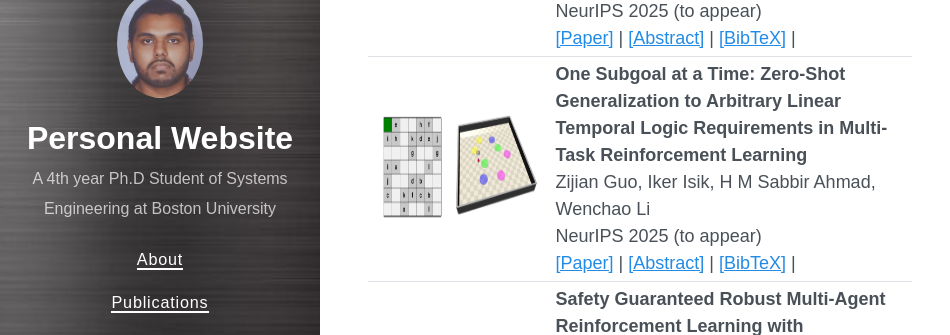
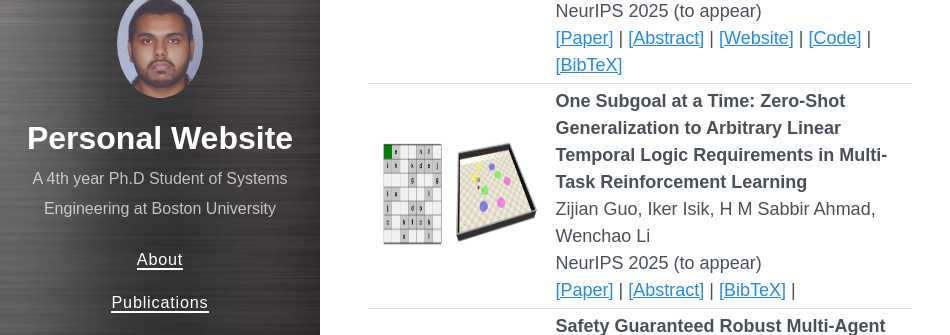
Before and after one commit to SabbirAhmad26/sabbirahmad26.github.io, a Jekyll site: the page built from README.md, in a window 1280 px wide and 900 px high, scrolled down 752 px, cut to the strip 232-567 px from the top of the window. Shown: the whole strip, without its empty margins (0-950 px from the left). Built offline with Jekyll 4.4.1, drawn with Linux system fonts in a browser that asks for light colours; nearby versions of some CDN libraries; our own code applies the rules of GitHub Pages for plain Markdown files.

Commit message:
Update home.html

```diff
--- a/_layouts/home.html
+++ b/_layouts/home.html
@@ -51,8 +51,8 @@
             <tr>
             <!-- Publication Image -->
             <td style='width:300px;height:150px'>
-                <a imageanchor='1' href='images/metadrive.gif'>
-                    <img width='200' src='images/metadrive.gif' height='120' border='0' style='border-radius: 5px'/>
+                <a imageanchor='1' href='/images/metadrive.gif'>
+                    <img width='200' src='/images/metadrive.gif' height='120' border='0' style='border-radius: 5px'/>
                 </a>
             </td>
             <!-- Publication Details -->
@@ -63,7 +63,9 @@
                 <div class="publication-links">
                     <a href="https://arxiv.org/pdf/2507.14850">[Paper]</a> |
                     <a href="javascript:void(0);" onclick="toggleAbstract('abstract-1')">[Abstract]</a> |
-                    <a href="javascript:void(0);" onclick="toggleBibtex('bibtex-1')">[BibTeX]</a> |
+                    <a href="https://bu-depend-lab.github.io/GenZ-LTL/" target="_blank">[Website]</a> |
+                    <a href="https://github.com/BU-DEPEND-Lab/GenZ-LTL" target="_blank">[Code]</a> |
+                    <a href="javascript:void(0);" onclick="toggleBibtex('bibtex-1')">[BibTeX]</a>
                 </div>
                 <!-- Hidden Abstract and BibTeX sections -->
                 <div id="abstract-1" style="display:none;">
```
